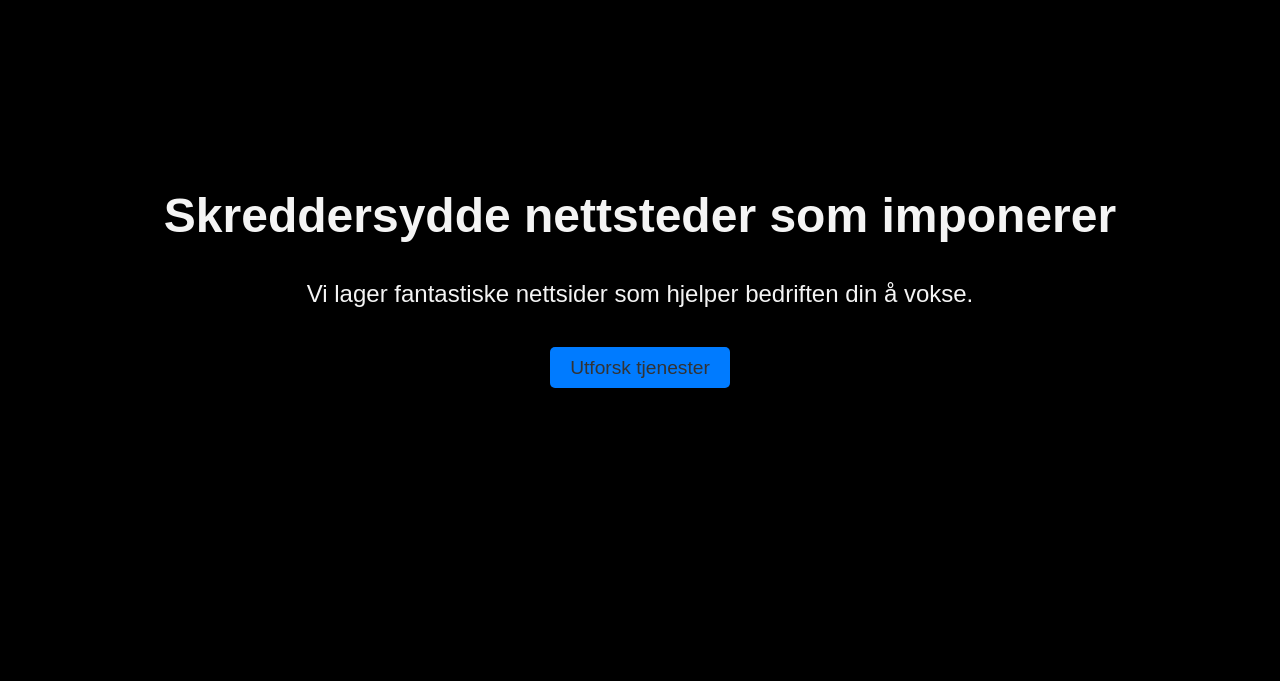
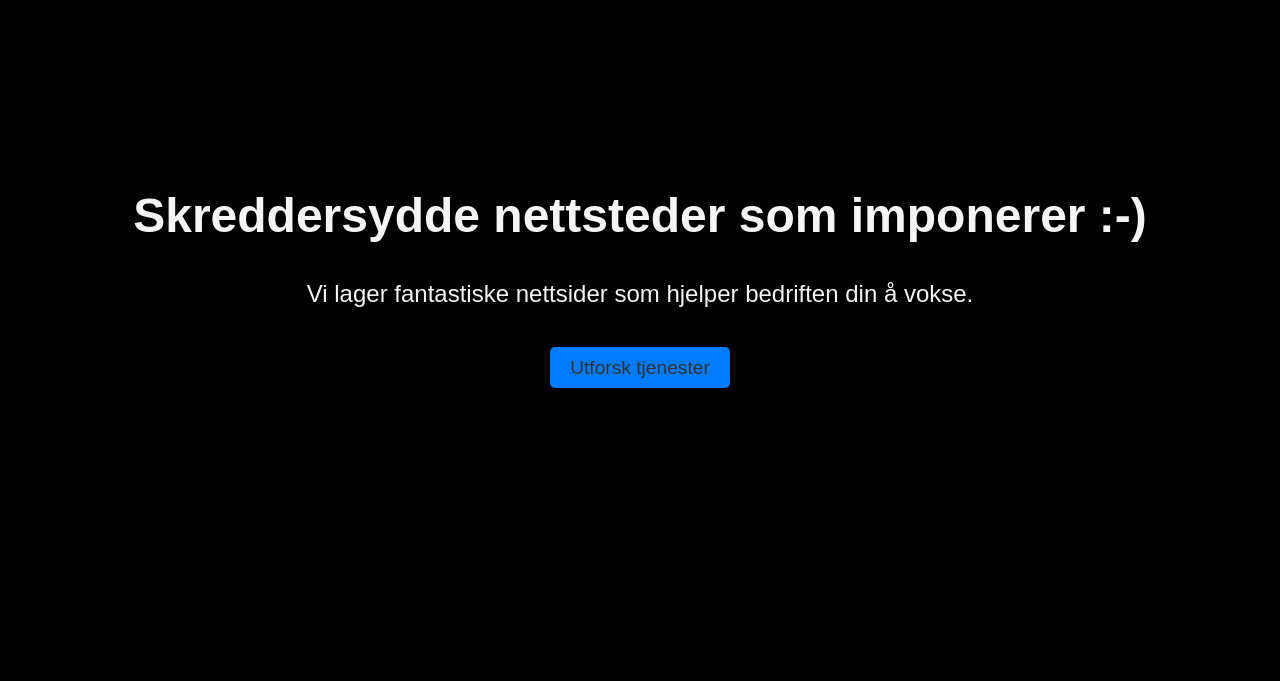
Before and after one commit to gnet-admin/gnet, a plain HTML site: page index.html in a window 1280 px wide. Shown: the part 119-800 px from the top of the page. Drawn offline with Linux system fonts and the light colour scheme.

Commit message:
Update index.html

```diff
--- a/index.html
+++ b/index.html
@@ -26,7 +26,7 @@
 
     <section id="home">
         <div class="hero">
-            <h1>Skreddersydde nettsteder som imponerer</h1>
+            <h1>Skreddersydde nettsteder som imponerer :-)</h1>
             <p>Vi lager fantastiske nettsider som hjelper bedriften din å vokse.</p>
             <a href="#services" class="cta-btn">Utforsk tjenester</a>
         </div>
```
